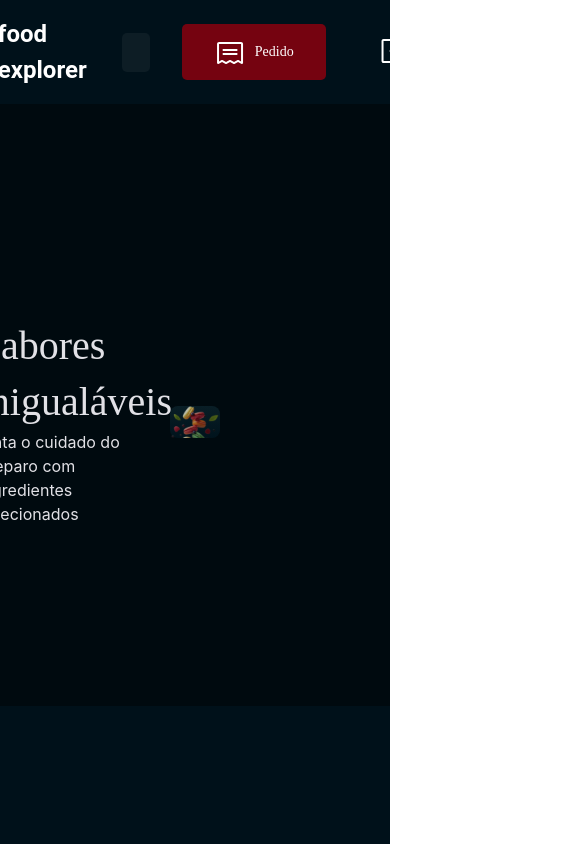
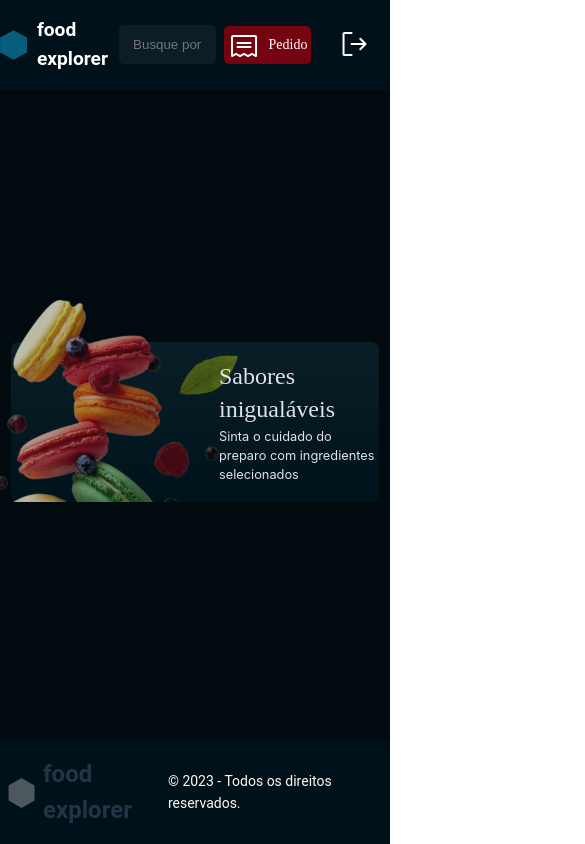
Before and after one commit to Rickazuo/desafio_final_frontend, a React (Vite) app: page / in a window 390 px wide. Shown: the top 844 px of the page, 585 px wide, since content can reach past the window. Built offline with nearby package versions, Linux system fonts and the light colour scheme.

Commit message:
adjusted responsiveness of header banner footer

```diff
--- a/src/components/Banner/banner.module.css
+++ b/src/components/Banner/banner.module.css
@@ -32,12 +32,37 @@
 
 @media screen and (max-width: 1150px) {
   .main {
-    width: auto;
-    height: auto;
+    max-width: 40rem;
+    max-height: 10rem;
   }
 
   .imgBanner {
-    position: relative;
-    width: 50px;
+    width: 20rem;
+    left: -5rem;
+  }
+
+  .descriptionBanner {
+    max-width: 30rem;
+    right: 10px;
   }
 }
+
+@media screen and (max-width: 680px) {
+  .main {
+    max-width: 23rem;
+    max-height: 10rem;
+  }
+
+  .descriptionBanner {
+    max-width: 10rem;
+    right: 0px;
+  }
+
+  .descriptionBanner :nth-child(1) {
+    font-size: 1.5rem;
+  }
+
+  .descriptionBanner :nth-child(2) {
+    font-size: 0.8rem;
+  }
+}
--- a/src/components/Footer/footer.module.css
+++ b/src/components/Footer/footer.module.css
@@ -2,12 +2,11 @@
   display: flex;
   width: 100%;
   align-items: center;
-  gap: 48rem;
   position: absolute;
   bottom: 0;
   left: 0;
   padding: 1.5rem 7.6875rem;
-  justify-content: center;
+  justify-content: space-between;
   background: var(--dark-dark-600);
 }
 .markBusinessFooter {
@@ -19,3 +18,9 @@
 .copyright {
   color: var(--light-light-200);
 }
+
+@media screen and (max-width: 1300px) {
+  .footer {
+    padding: 1rem 0.5rem;
+  }
+}
--- a/src/components/Header/header.module.css
+++ b/src/components/Header/header.module.css
@@ -81,3 +81,18 @@
   outline: none;
   transform: scale(1.1);
 }
+
+@media screen and (max-width: 1300px) {
+  .main {
+    gap: 0.5rem;
+    padding: 1rem 0rem;
+  }
+
+  .textBanner {
+    font-size: 1.2rem;
+  }
+
+  .orderButton {
+    padding: 0.2rem;
+  }
+}
```
